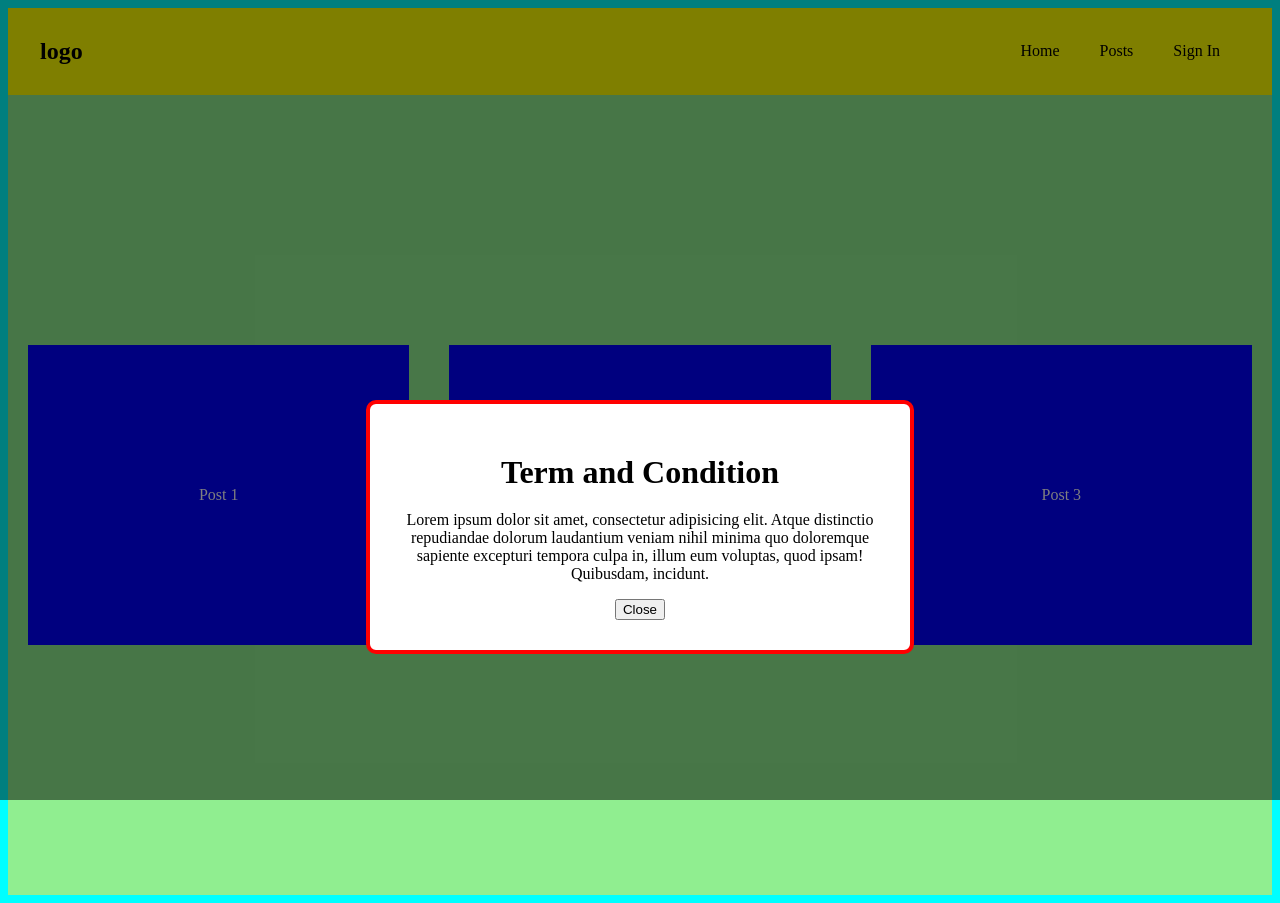
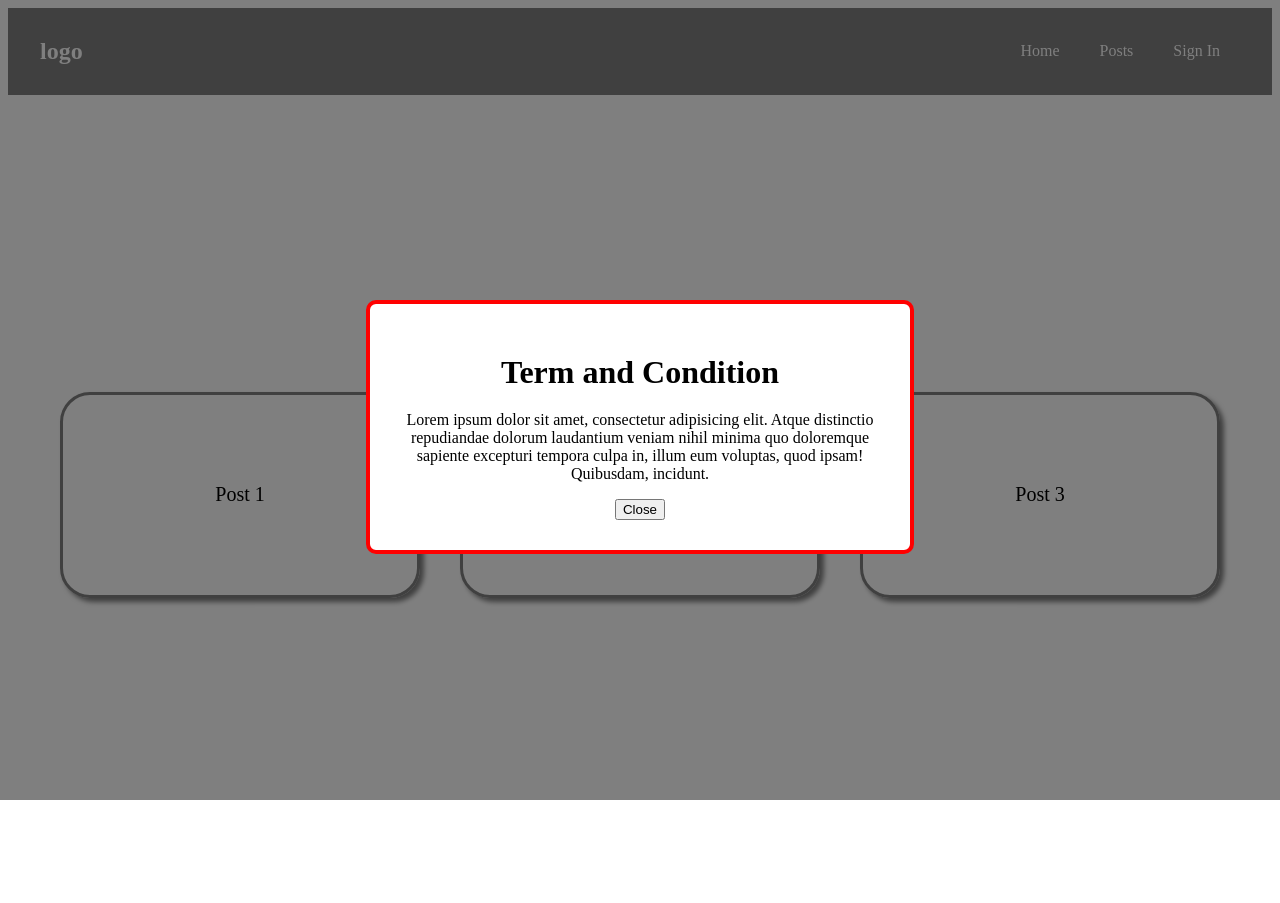
Before and after one commit to donecho/CreativeCoder_React_Course, a React (Create React App) app in the folder spa-react/: page / in a window 1280 px wide. Both pictures are taken after a click on the item "Sign In". Built offline with nearby package versions, Linux system fonts and the light colour scheme.

Commit message:
24-dynamic-claaname-and-css-module

```diff
--- a/spa-react/src/components/Modal/index.css
+++ b/spa-react/src/components/Modal/index.css
@@ -12,7 +12,7 @@
 .modal-container .modal {
     background-color: white;
     max-width: 480px;
-    margin: 400px auto;
+    margin: 300px auto;
     padding: 30px;
     border-radius: 10px;
     text-align: center;
@@ -21,3 +21,11 @@
 .modal-container .modal h1{
     margin:20px;
 }
+
+.modal-container .border-red{
+    border:4px solid red;
+}
+
+.modal-container .border-blue{
+    border:4px solid blue;
+}
--- a/spa-react/src/components/Modal/index.js
+++ b/spa-react/src/components/Modal/index.js
@@ -4,15 +4,12 @@
 
 
 export default function Modal({children,danger}) {
+  let className = danger ? 'border-red':'border-blue';
   return (
     ReactDom.createPortal(
     <div className='modal-container'>
       <div className='modal-backdrop'>
-        <div className="modal" style={{
-          border: '4px solid',
-          borderColor: danger ? 'red':'blue'
-
-         }}>
+        <div className={`modal ${className}`}>
           {children}
         </div>
       </div>
--- a/spa-react/src/components/Navbar/index.css
+++ b/spa-react/src/components/Navbar/index.css
@@ -1,15 +1,10 @@
 .nav-container {
-    background-color: yellow;
     padding: 10px;
+    background-color: gray;
+    color:white;
 }
 
-.nav-container .container {
-    display: flex;
-    justify-content: space-between;
-    align-items: center;
-    max-width: 1200px;
-    margin:auto;
-}
+
 
 .nav-container .container ul{
     display: flex;
--- a/spa-react/src/components/PostList/index.css
+++ b/spa-react/src/components/PostList/index.css
@@ -1,7 +1,6 @@
 /* postsList component*/
 
 .postList{
-    background-color: lightgreen;
     height: 100vh;
     display: flex;
     justify-content: center;
@@ -10,12 +9,14 @@
 
 .postList .single-post{
     flex:1;
-    background-color: blue;
     margin: 20px;
     width: 500px;
-    height: 300px;
+    height: 200px;
     display: flex;
     justify-content: center;
     align-items: center;
-    color: white;
+    font-size: 20px;
+    border:3px solid gray;
+    border-radius: 30px;
+
 }
--- a/spa-react/src/components/PostList/index.js
+++ b/spa-react/src/components/PostList/index.js
@@ -1,12 +1,13 @@
 import React from 'react'
 import './index.css'
+import styles from './single_post.module.css'
 export default function PostsList({posts}) {
 
   return (
 
-    <div className='postList'>
+    <div className='postList container'>
        {posts.map(post =>(
-        <div className='single-post' key={post.id}>{post.title}</div>
+        <div className={`single-post ${styles.card}`} key={post.id}>{post.title}</div>
        ))}
     </div>
 
--- /dev/null
+++ b/spa-react/src/components/PostList/single_post.module.css
@@ -0,0 +1,5 @@
+.card{
+    border: 3px solid gray;
+    box-shadow: 4px 4px 5px rgb(0, 0,0,0.5);
+    border-radius: 20px;
+}
--- a/spa-react/src/index.css
+++ b/spa-react/src/index.css
@@ -12,6 +12,10 @@
     monospace;
 }
 
-body{
-  background-color: aqua;
+ .container {
+    display: flex;
+    justify-content: space-between;
+    align-items: center;
+    max-width: 1200px;
+    margin:auto;
 }
```
